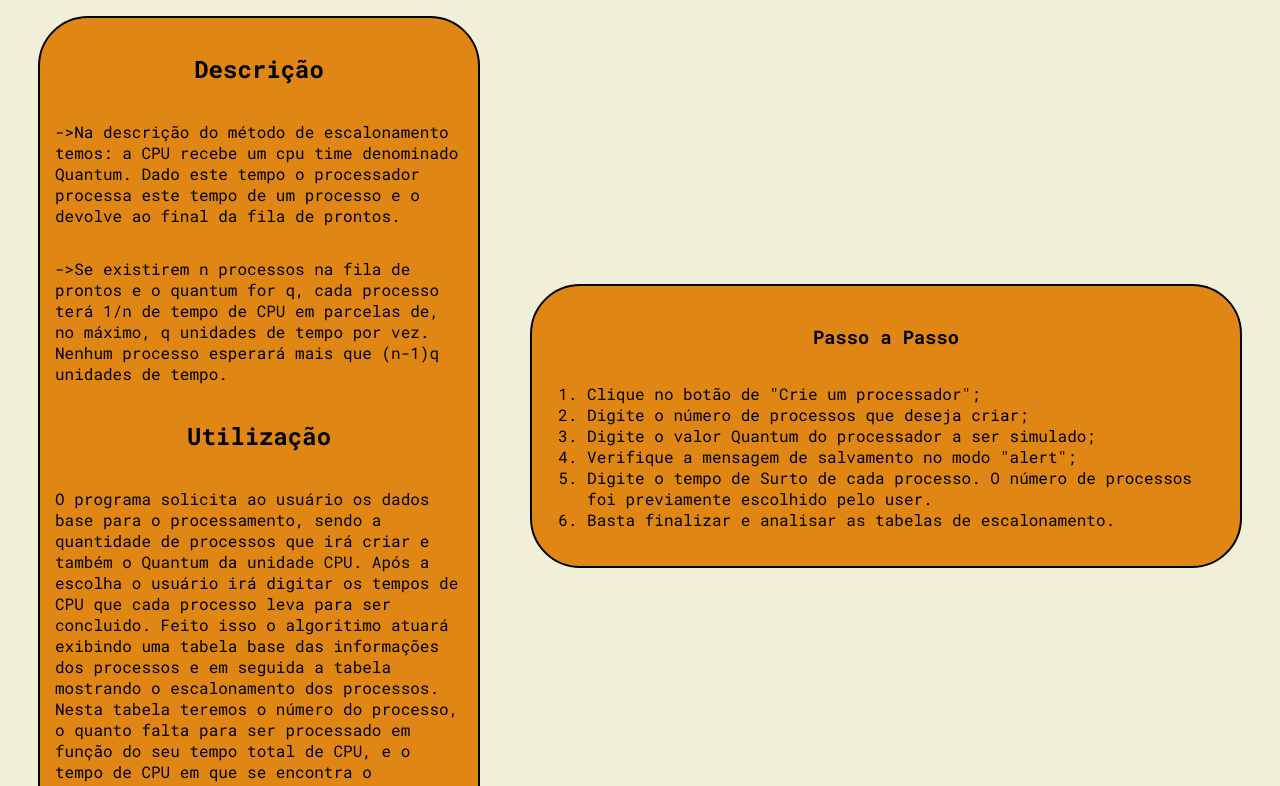
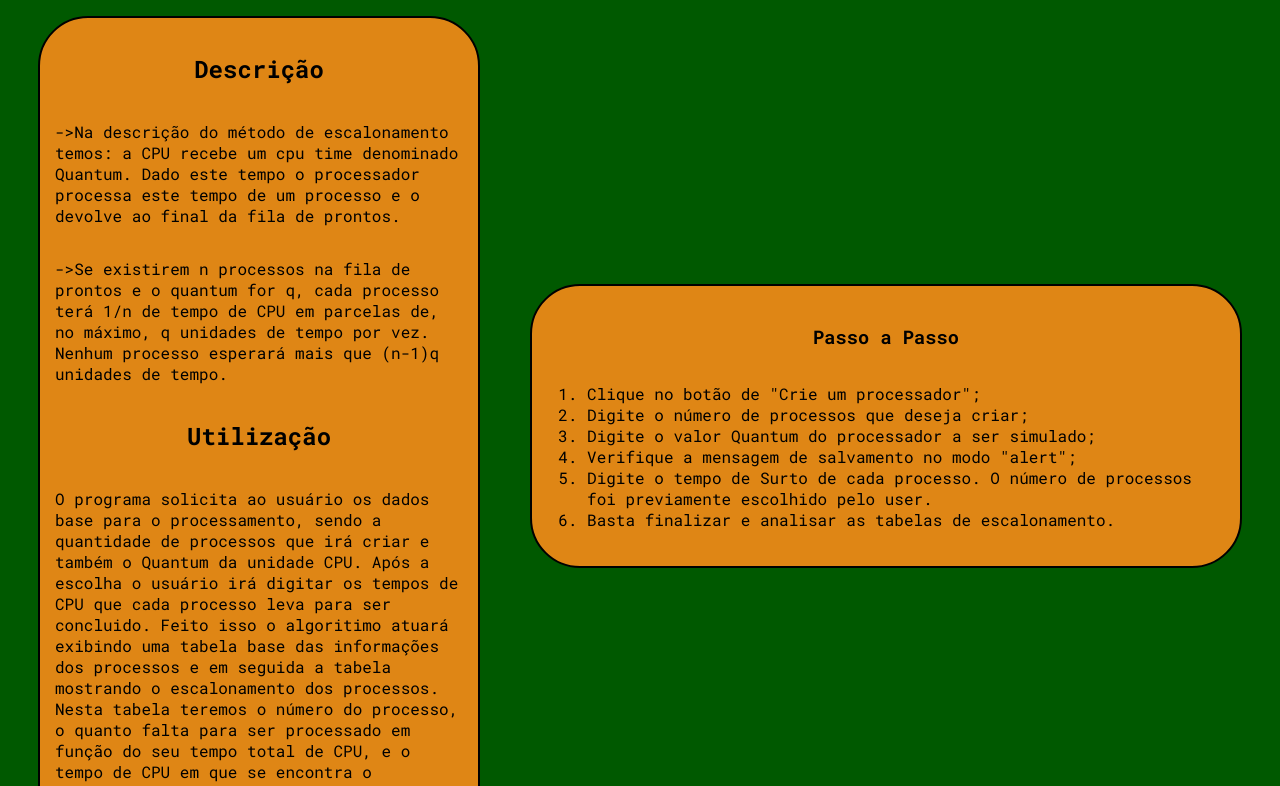
Before and after one commit to LuizFagundesT/algoritimo-Round-Robin-sitema-operacional, a plain HTML site: page index.html in a window 1280 px wide. Shown: the part 108-894 px from the top of the page. Drawn offline with Linux system fonts and the light colour scheme.

Commit message:
fazendo alteração para verificar conexão com pletaforma de deploy

```diff
--- a/style.css
+++ b/style.css
@@ -1,7 +1,7 @@
 @import url('https://fonts.googleapis.com/css2?family=Roboto+Mono:ital,wght@0,100..700;1,100..700&display=swap');
 
 body{
-    background-color: #f0f0d8;
+    background-color: rgb(0, 89, 0);
     font-family: "Roboto Mono", monospace;
 }
 
```
